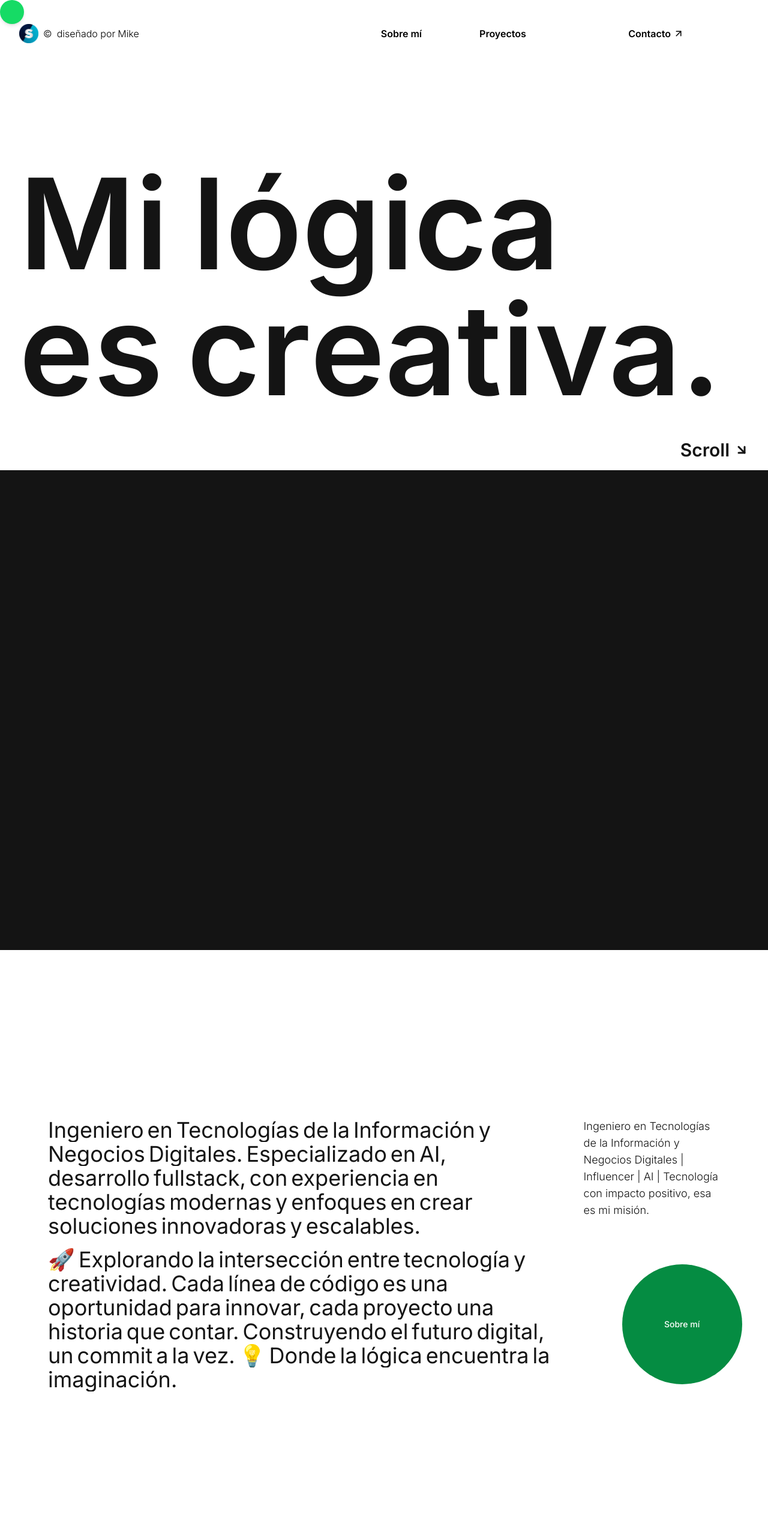
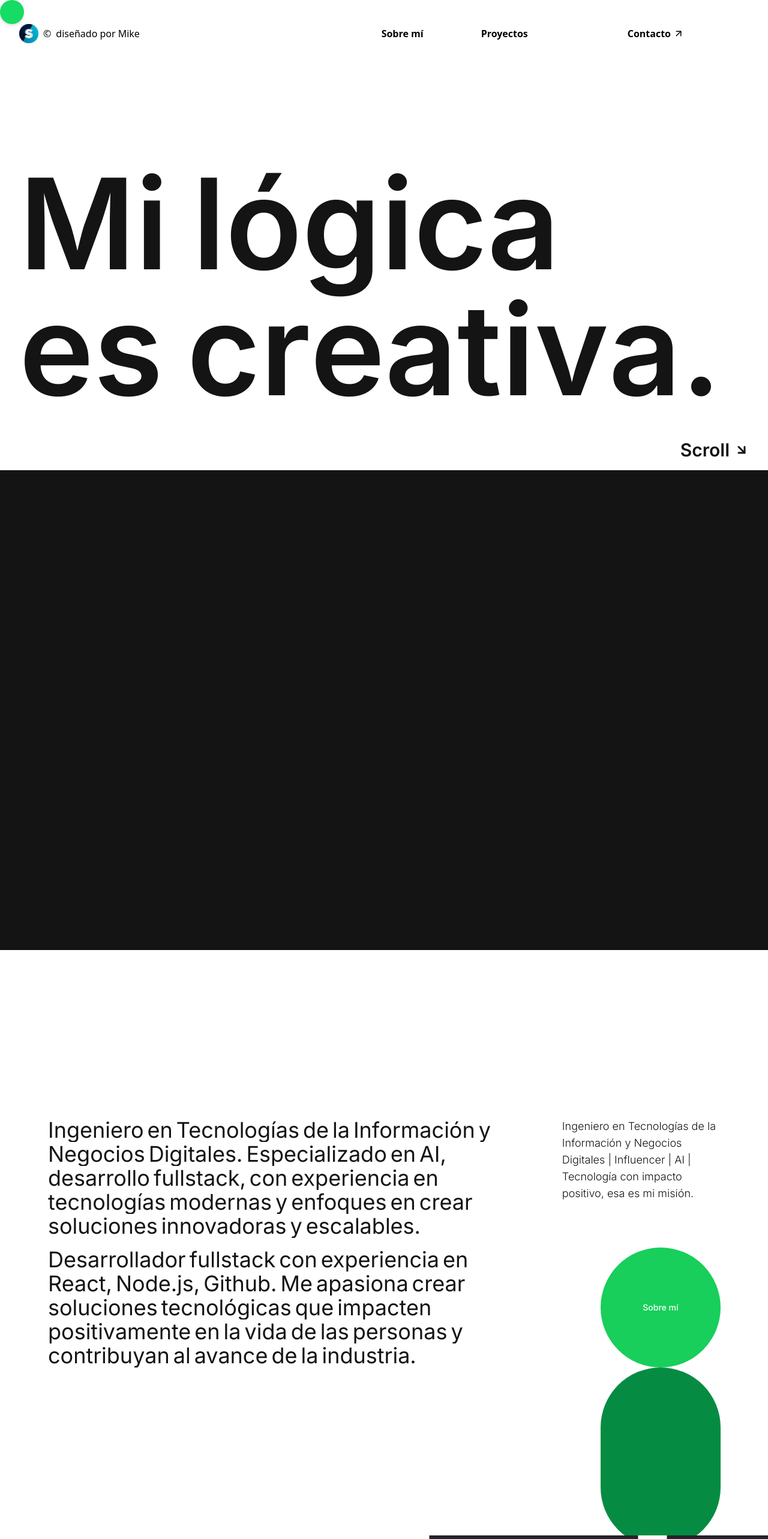
Before and after one commit to mikesspinosa/portfolio, a Next.js app: page / in a window 1280 px wide. Shown: the top 2566 px of the page at 60% size. Built offline with nearby package versions, Linux system fonts and the light colour scheme; grey boxes are pictures that could not be loaded.

Commit message:
refactor: Optimizar imágenes y animaciones - Eliminar advertencias de objectFit actualizando a las props modernas de Next.js - Mejorar el rendimiento de la animación del botón hover - Agregar efectos de transición para animaciones más suaves

```diff
--- a/next.config.js
+++ b/next.config.js
@@ -4,20 +4,10 @@ const nextConfig = {
     remotePatterns: [
       {
         protocol: 'https',
-        hostname: '**'
-      }
+        hostname: '**',
+      },
     ],
-    deviceSizes: [640, 750, 828, 1080, 1200, 1920],
-    imageSizes: [16, 32, 48, 64, 96, 128, 256, 384],
-    formats: ['image/webp'],
-    minimumCacheTTL: 60,
-    dangerouslyAllowSVG: true,
-    contentSecurityPolicy: "default-src 'self'; script-src 'none'; sandbox;",
   },
-  experimental: {
-    optimizeCss: true,
-    optimizePackageImports: ['@radix-ui/react-icons', 'lucide-react', 'framer-motion', 'gsap']
-  }
 };
 
 export default nextConfig;
--- a/src/app/layout.tsx
+++ b/src/app/layout.tsx
@@ -1,34 +1,29 @@
-import type { Metadata } from 'next';
 import { Inter } from 'next/font/google';
 import './globals.css';
 import React, { ReactNode } from 'react';
+import { Metadata } from 'next';
 import Animations from './animations';
 import Header from '@/components/layout/header';
 import { Analytics } from '@vercel/analytics/react';
-import { Toaster } from 'sonner';
+import { Toaster } from '@/components/ui/toaster';
 import { SpeedInsights } from '@vercel/speed-insights/next';
 
 const inter = Inter({ subsets: ['latin'] });
 
 export const metadata: Metadata = {
-  title: 'Miguel Angel Espinosa',
-  description: 'Portfolio personal de Miguel Angel Espinosa'
+  title: "Mike's portfolio",
+  description: 'Mike is a software engineer and designer.'
 };
 
 export default function RootLayout({
   children
-}: {
-  children: React.ReactNode;
-}) {
+}: Readonly<{
+  children: ReactNode;
+}>) {
   return (
-    <html lang="es">
-      <head>
-        <link rel="preconnect" href="https://fonts.googleapis.com" />
-        <link rel="preconnect" href="https://fonts.gstatic.com" crossOrigin="anonymous" />
-        <meta name="viewport" content="width=device-width, initial-scale=1.0" />
-      </head>
-      <body className={inter.className}>
-        <SpeedInsights />
+    <html lang="en">
+      <SpeedInsights />
+      <body className="overflow-scroll overflow-x-hidden">
         <Animations>
           <main>
             <Header />
@@ -36,7 +31,7 @@ export default function RootLayout({
               <main className={`flex-grow ${inter.className}`}>{children}</main>
               <Analytics />
             </div>
-            <Toaster position="bottom-right" />
+            <Toaster />
           </main>
         </Animations>
       </body>
--- a/src/components/animations/roundedButton.tsx
+++ b/src/components/animations/roundedButton.tsx
@@ -48,7 +48,6 @@ export default function RoundedButton({
       <Button
         variant="rounded"
         className="relative flex cursor-pointer items-center justify-center overflow-hidden rounded-full border border-secondary px-4 py-6"
-        style={{ overflow: 'hidden' }}
         onMouseEnter={() => {
           manageMouseEnter();
         }}
@@ -63,7 +62,7 @@ export default function RoundedButton({
         <div
           ref={circle}
           className={clsx(
-            'absolute top-[100%] h-[150%] w-full rounded-full',
+            'absolute top-[100%] h-[150%] w-full rounded-full transition-transform duration-300 ease-out',
             backgroundColor === 'secondary' ? 'bg-[#058c42]' : 'bg-[#16db65]'
           )}
         ></div>
--- a/src/components/animations/textAnimations/textParallax.tsx
+++ b/src/components/animations/textAnimations/textParallax.tsx
@@ -38,11 +38,11 @@ const Phrase = ({ src }: { src: string }) => {
       <p className="text-[7.5vw]">Abstract thinker Software engineer</p>
       <span className="relative aspect-[4/2] h-[7.5vw] overflow-hidden rounded-full">
         <Image
-          style={{ objectFit: 'cover' }}
+          className="object-cover"
           src={src}
           alt="image"
           fill
-          sizes={'6'}
+          sizes="(max-width: 768px) 100vw, (max-width: 1200px) 50vw, 33vw"
         />
       </span>
     </div>
--- a/src/components/home/Description/description.tsx
+++ b/src/components/home/Description/description.tsx
@@ -11,11 +11,9 @@ export default function Description() {
     'modernas y enfoques en crear soluciones innovadoras y escalables.';
 
   const phrase2 =
-    '🚀 Explorando la intersección entre tecnología y creatividad. ' +
-    'Cada línea de código es una oportunidad para innovar, ' +
-    'cada proyecto una historia que contar. ' +
-    'Construyendo el futuro digital, un commit a la vez. ' +
-    '💡 Donde la lógica encuentra la imaginación.';
+    'Desarrollador fullstack con experiencia en React, Node.js, Github. ' +
+    'Me apasiona crear soluciones tecnológicas que impacten positivamente ' +
+    'en la vida de las personas y contribuyan al avance de la industria.';
 
   const description = useRef(null);
   const isInView = useInView(description);
@@ -23,7 +21,7 @@ export default function Description() {
   return (
     <div
       ref={description}
-      className="relative flex flex-col justify-center gap-12 p-8 sm:mt-[200px] sm:flex-row sm:p-20"
+      className="relative flex flex-col justify-center gap-12 p-8 sm:mt-[200px] sm:flex-row sm:p-20 "
     >
       <div className="space-y-4">
         <p className="m-0 gap-2 leading-snug sm:text-4xl">
@@ -69,7 +67,7 @@ export default function Description() {
         </motion.p>
         <div data-scroll-speed={0.1}>
           <Link href={'/about'}>
-            <RoundedButton className="absolute ml-56 mt-6 flex h-[100px] w-[100px] cursor-pointer items-center justify-center rounded-full bg-[#058c42] text-white sm:ml-16 sm:mt-16 sm:h-[200px] sm:w-[200px]">
+            <RoundedButton className="absolute ml-56 mt-6 flex h-[100px] w-[100px] cursor-pointer items-center justify-center rounded-full bg-destructive text-white sm:ml-16 sm:mt-16 sm:h-[200px] sm:w-[200px]">
               Sobre mí
             </RoundedButton>
           </Link>
--- a/src/components/home/SlidingImages.tsx
+++ b/src/components/home/SlidingImages.tsx
@@ -42,7 +42,7 @@ export default function SlidingImages({ slider1, slider2 }: Props) {
                 alt="image"
                 src={`/images/${project.src}`}
                 fill
-                style={{ objectFit: 'contain' }}
+                className="object-contain"
               />
             </div>
           </div>
--- a/src/components/layout/header.tsx
+++ b/src/components/layout/header.tsx
@@ -89,15 +89,15 @@ export default function Header() {
           <div className="flex flex-1 items-center justify-between px-24 font-semibold">
             <div className="group relative z-10 flex cursor-pointer items-center space-x-24 p-3">
               <Magnetic>
-                <Link href={'/about'} className="hover:text-[#058c42] transition-colors duration-300">Sobre mí</Link>
+                <Link href={'/about'} className="hover:text-[#16db65] transition-colors duration-300">Sobre mí</Link>
               </Magnetic>
               <Magnetic>
-                <Link href={'/projects'} className="hover:text-[#058c42] transition-colors duration-300">Proyectos</Link>
+                <Link href={'/projects'} className="hover:text-[#16db65] transition-colors duration-300">Proyectos</Link>
               </Magnetic>
             </div>
             <div className="group relative z-10 flex cursor-pointer items-center p-3">
               <Magnetic>
-                <div className="flex items-center space-x-1 hover:text-[#058c42] transition-colors duration-300">
+                <div className="flex items-center space-x-1 hover:text-[#16db65] transition-colors duration-300">
                   <Link href={'/contact'}>Contacto</Link>
                   <ArrowUpRight size={18} />
                 </div>
```
